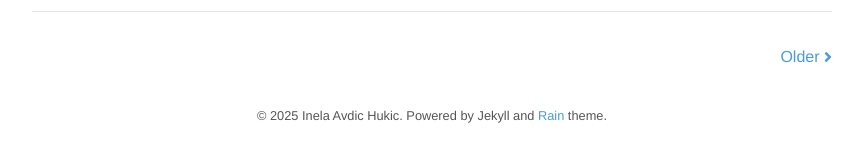
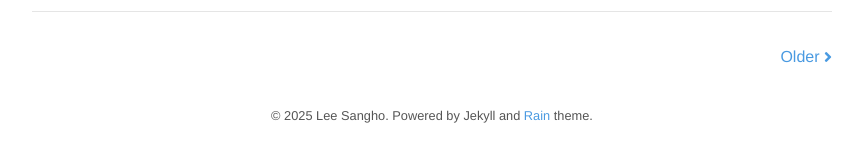
Before and after one commit to ddoddogga/ddoddogga.github.io, a Jekyll site: the page built from index.html, in a window 1280 px wide. Shown: the part 1477-1634 px from the top of the page, without its empty margins (208-1071 px from the left). Built offline with Jekyll 4.4.1, drawn with Linux system fonts in a browser that asks for light colours; nearby versions of some CDN libraries; the list of posts is cut into pages by our own code.

Commit message:
Update _config.yml

```diff
--- a/_config.yml
+++ b/_config.yml
@@ -1,13 +1,13 @@
 # Site settings
 title:          Rain
 description:    "Rain is a simple and clean Jekyll theme with focus on content."
-url:            https://github.com/inelaah/rain
+url:            https://github.com/ddoddogga/ddoddogga.github.io
 
 # Author
 author:
-  name:         Inela Avdic Hukic
-  email:        inelaah@gmail.com
-  url:          https://inelaah.com
+  name:         Lee Sangho
+  email:        leesangho1016@gmail.com
+  url:
 
 # Build settings
 markdown:       kramdown
@@ -34,7 +34,7 @@
 
 # Links to social media
 social:
-  email: inelaah@gmail.com
-  github: https://github.com/inelaah
+  email: leesangho1016@gmail.com
+  github: https://github.com/ddoddogga
   twitter: https://twitter.com
   linkedin: https://ba.linkedin.com/in/inela-avdic-hukic-322354131
```
